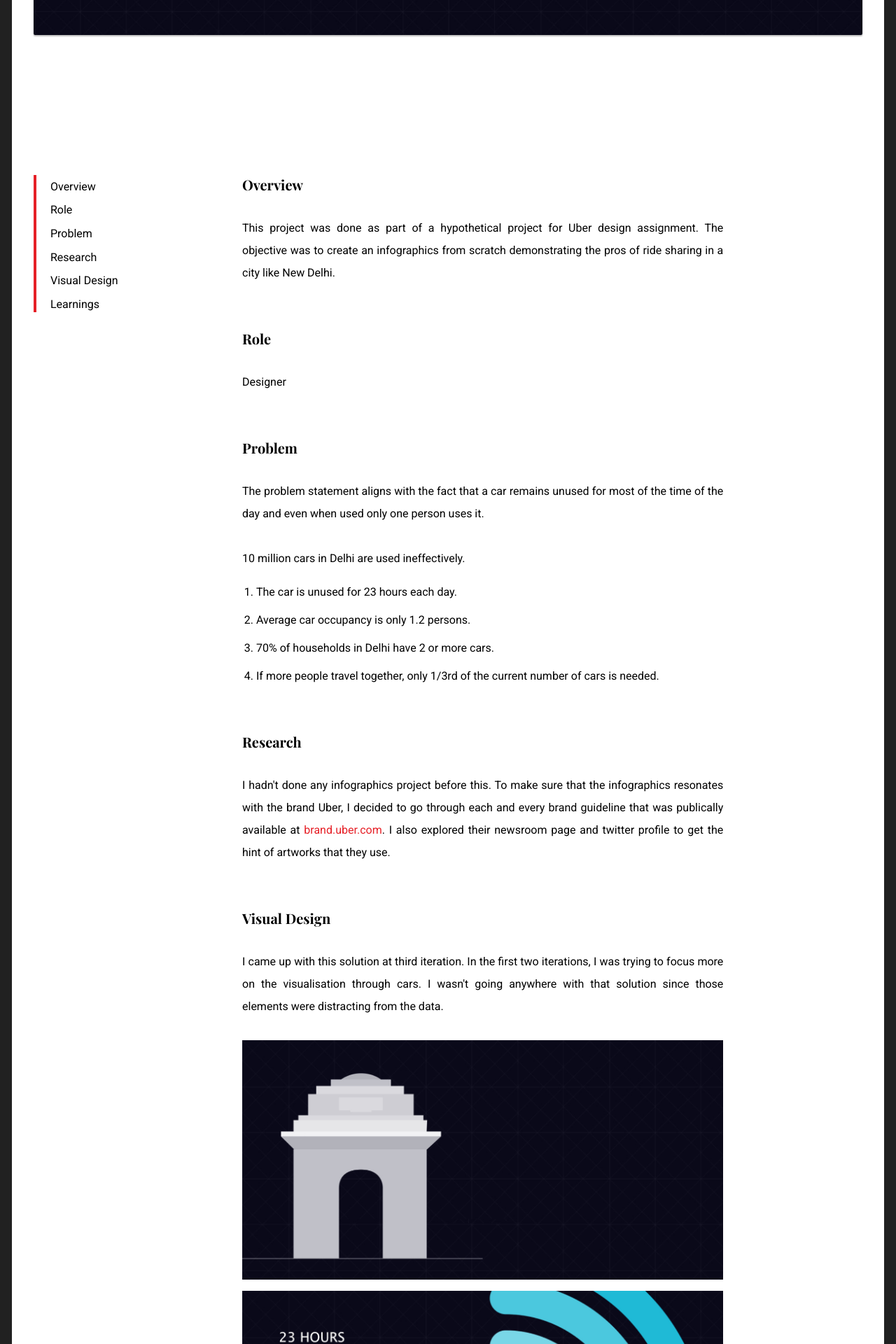
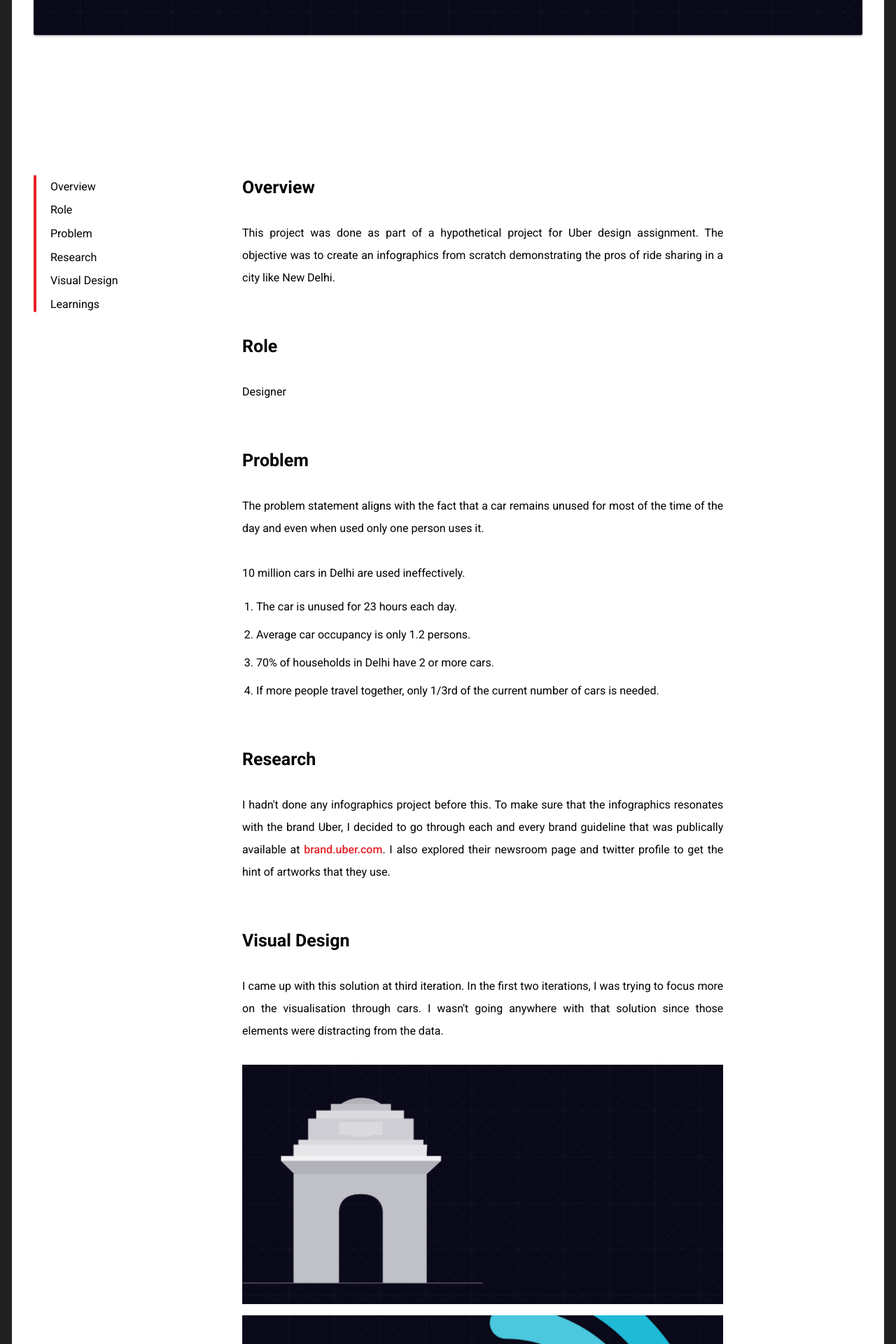
Before and after one commit to AnaghSharma/anaghsharma.github.io, a Jekyll site: the page built from _pages/projects/uber.html, in a window 1280 px wide. Shown: the part 1099-3019 px from the top of the page at 70% size. Built offline with Jekyll 4.4.1, drawn with Linux system fonts in a browser that asks for light colours; nearby versions of some CDN libraries.

Commit message:
Updated Uber project

```diff
--- a/_pages/projects/uber.html
+++ b/_pages/projects/uber.html
@@ -26,7 +26,7 @@ keywords: uber, infographics, ridesharing, carpooling
         </div>
         <div class="row">
             <div class="large-3 medium-3 small-collapsed columns">
-                <div class="content-table-bar" style="display: inline-block; height: 12.25rem;"></div>
+                <div class="content-table-bar" style="display: inline-block; height: 12.25rem; border-radius: 1rem;"></div>
                 <ul class="vertical-menu no-bullet ml3" style="display: inline-block; vertical-align: top;">
                     <li class="pv1 font-dark">Overview</li>
                     <li class="pv1 font-dark">Role</li>
@@ -37,11 +37,11 @@ keywords: uber, infographics, ridesharing, carpooling
                 </ul>
             </div>
             <div class="large-7 medium-7 end columns">
-                <h5 class="font-dark font-secondary-bold font-content">Overview</h5>
+                <h4 class="font-dark font-secondary-bold">Overview</h4>
                 <p class="text-justify font-dark lh-copy mt4">This project was done as part of a hypothetical project for Uber design assignment. The objective was to create an infographics from scratch demonstrating the pros of ride sharing in a city like New Delhi.</p>
-                <h5 class="font-dark font-secondary-bold font-content mt5">Role</h5>
+                <h4 class="font-dark font-secondary-bold mt5">Role</h4>
                 <p class="text-justify font-dark lh-copy mt4">Designer</p>
-                <h5 class="font-dark font-secondary-bold font-content mt5">Problem</h5>
+                <h4 class="font-dark font-secondary-bold mt5">Problem</h4>
                 <p class="text-justify font-dark lh-copy mt4">The problem statement aligns with the fact that a car remains unused for most of the time of the day and even when used only one person uses it.
                   <br><br>10 million cars in Delhi are used ineffectively.
                   <ol class="font-dark text-justify lh-copy mb4">
@@ -51,14 +51,14 @@ keywords: uber, infographics, ridesharing, carpooling
                     <li class="mv2">If more people travel together, only 1/3rd of the current number of cars is needed.</li>
                   </ol>
                 </p>
-                <h5 class="font-dark font-secondary-bold font-content mt5">Research</h5>
-                <p class="text-justify font-dark lh-copy mt4">I hadn't done any infographics project before this. To make sure that the infographics resonates with the brand Uber, I decided to go through each and every brand guideline that was publically available at <a class="font-primary-color">brand.uber.com</a>. I also explored their newsroom page and twitter profile to get the hint of artworks that they use.</p>
-                <h5 class="font-dark font-secondary-bold font-content mt5">Visual Design</h5>
+                <h4 class="font-dark font-secondary-bold mt5">Research</h4>
+                <p class="text-justify font-dark lh-copy mt4">I hadn't done any infographics project before this. To make sure that the infographics resonates with the brand Uber, I decided to go through each and every brand guideline that was publically available at <a class="font-primary-color font-medium">brand.uber.com</a>. I also explored their newsroom page and twitter profile to get the hint of artworks that they use.</p>
+                <h4 class="font-dark font-secondary-bold mt5">Visual Design</h4>
                 <p class="text-justify font-dark lh-copy mt4">I came up with this solution at third iteration. In the first two iterations, I was trying to focus more on the visualisation through cars. I wasn't going anywhere with that solution since those elements were distracting from the data.</p>
                 <img src="/assets/images/projects/uber/cs-first.jpg" class="slb mt3" alt="Uber Infographics Part 1"/>
                 <img src="/assets/images/projects/uber/cs-second.jpg" class="slb mt3" alt="Uber Infographics Part 2"/>
                 <img src="/assets/images/projects/uber/cs-third.jpg" class="slb mt3" alt="Uber Infographics Complete"/>
-                <h5 class="font-dark font-secondary-bold font-content mt5">Learnings</h5>
+                <h4 class="font-dark font-secondary-bold mt5">Learnings</h4>
                 <p class="text-justify font-dark lh-copy mt4">This was my first infographics project so the entire experience was pretty much new to me. Right now, some icons do not represent unique entity(s) e.g. keys. What I think I could have done better with the artwork is the use of icons and the associated information.</p>
                 <h5 class="font-dark font-content font-secondary text-center mt5 mb6">That's all folks</h5>
             </div>
```
